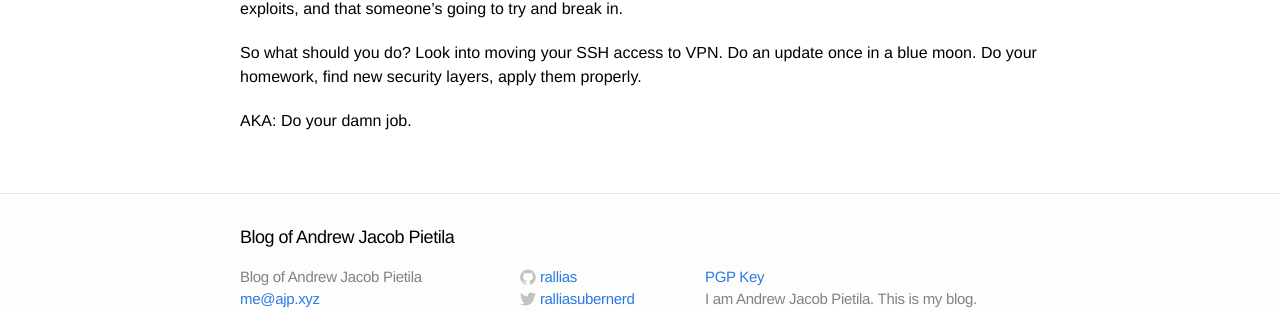
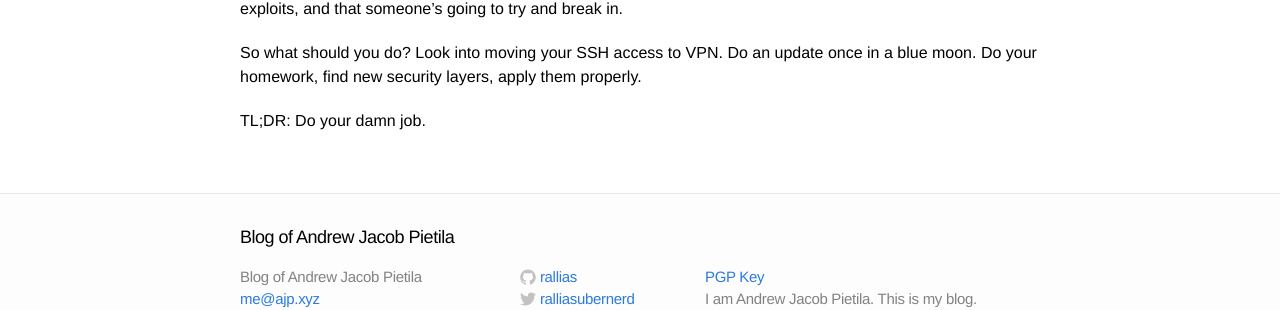
Before and after one commit to rallias/ajp.xyz, a Jekyll site: the page built from _posts/2014-09-24-least-allowable-permissions-versus-most-allowable-restrictions-and-why-your-ass-got-lit-today.markdown, in a window 1280 px wide. Shown: the part 933-1243 px from the top of the page. Built offline with Jekyll 4.4.1, drawn with Linux system fonts in a browser that asks for light colours.

Commit message:
Update 2014-09-24-least-allowable-permissions-versus-most-allowable-restrictions-and-why-your-ass-got-lit-today.markdown

```diff
--- a/_posts/2014-09-24-least-allowable-permissions-versus-most-allowable-restrictions-and-why-your-ass-got-lit-today.markdown
+++ b/_posts/2014-09-24-least-allowable-permissions-versus-most-allowable-restrictions-and-why-your-ass-got-lit-today.markdown
@@ -23,4 +23,4 @@ The goal is raising attack costs, and being aware. You gotta watch for this kind
 
 So what should you do? Look into moving your SSH access to VPN. Do an update once in a blue moon. Do your homework, find new security layers, apply them properly.
 
-AKA: Do your damn job.
+TL;DR: Do your damn job.
```
